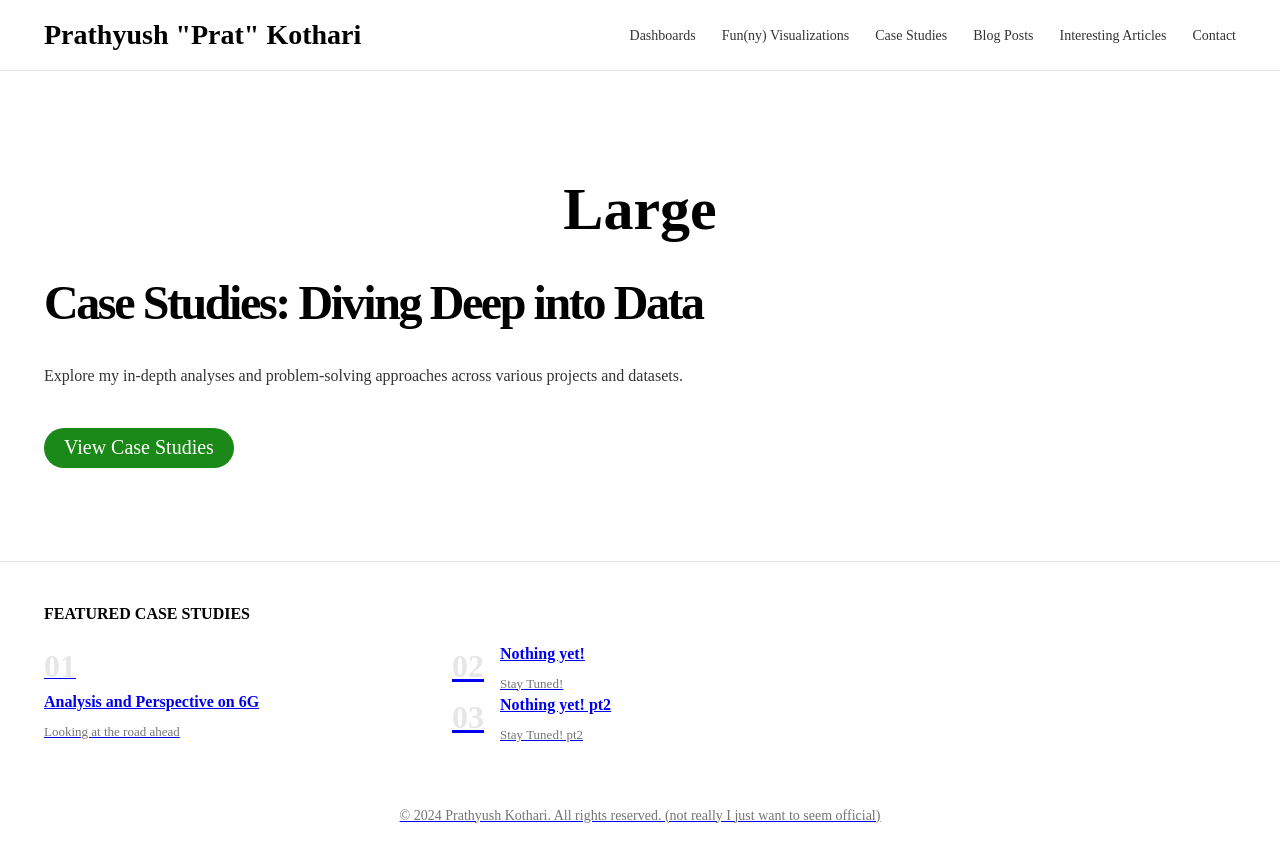
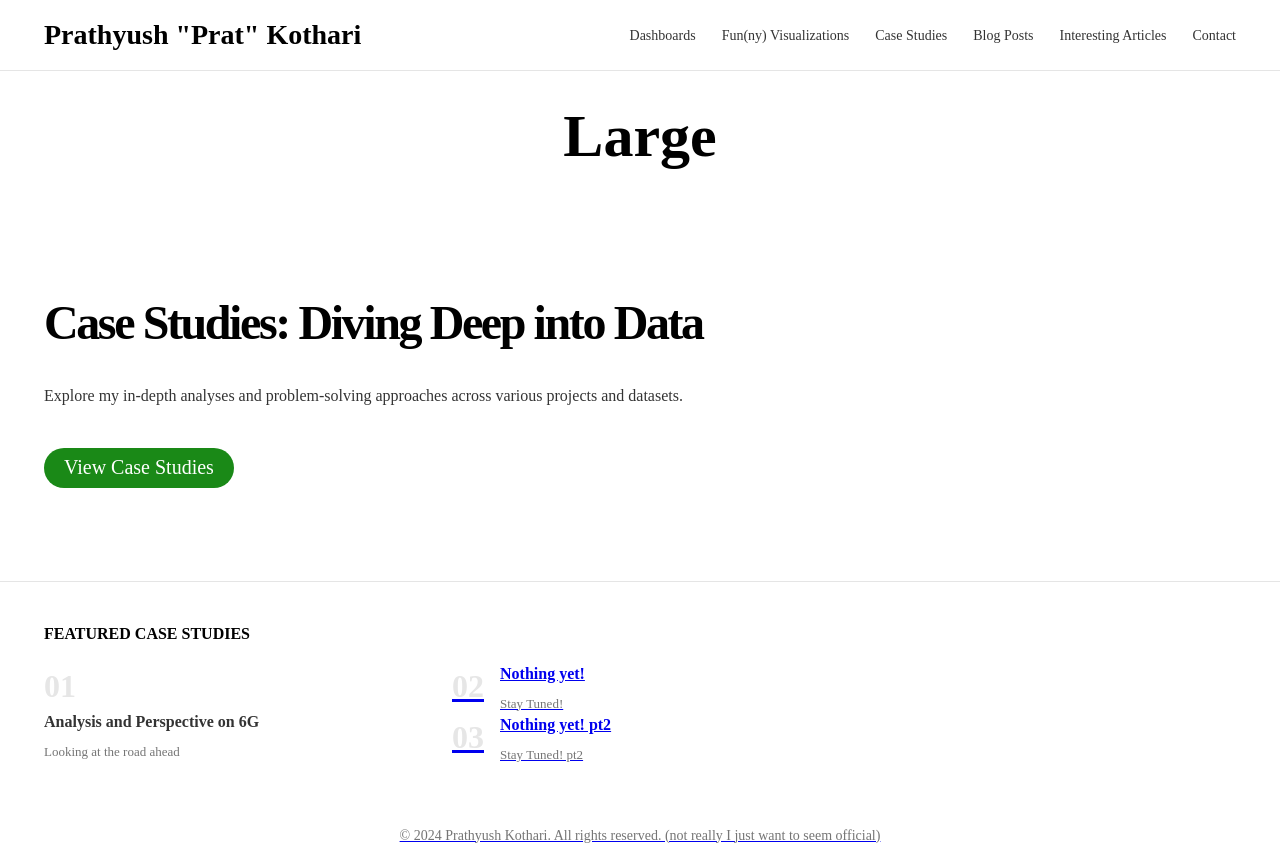
Before and after one commit to pratdoesstuff/Prat, a plain HTML site: page case-studies.html in a window 1280 px wide. Drawn offline with Linux system fonts and the light colour scheme; a web font is replaced by a local one.

Commit message:
Update case-studies.html
styling hopefully

```diff
--- a/case-studies.html
+++ b/case-studies.html
@@ -55,7 +55,7 @@
             font-weight: 700;
             color: #000;
             text-align: center;
-            margin-bottom: 20px;
+            margin: 20px 0; /* Add some margin for spacing */
         }
         .main-content {
             padding: 93px 0;
@@ -115,6 +115,18 @@
             color: #757575;
             margin: 0;
         }
+
+        /* Added styles for better link appearance */
+        .trending-item a {
+            text-decoration: none; /* Remove the underline */
+            color: inherit; /* Inherit the color of the surrounding text */
+        }
+
+        .trending-item a:hover {
+            text-decoration: underline; /* Optional: Add an underline on hover */
+            color: #1a8917; /* Optional: Change color on hover */
+        }
+
         footer {
             text-align: center;
             padding: 20px 0;
@@ -140,8 +152,10 @@
         </div>
     </header>
 
+    <!-- Move the Large logo here, right after the header -->
+    <div class="large-logo">Large</div> <!-- New "Large" logo -->
+
     <main class="main-content">
-        <div class="large-logo">Large</div> <!-- New "Large" logo -->
         <div class="container">
             <h1>Case Studies: Diving Deep into Data</h1>
             <p>Explore my in-depth analyses and problem-solving approaches across various projects and datasets.</p>
```
